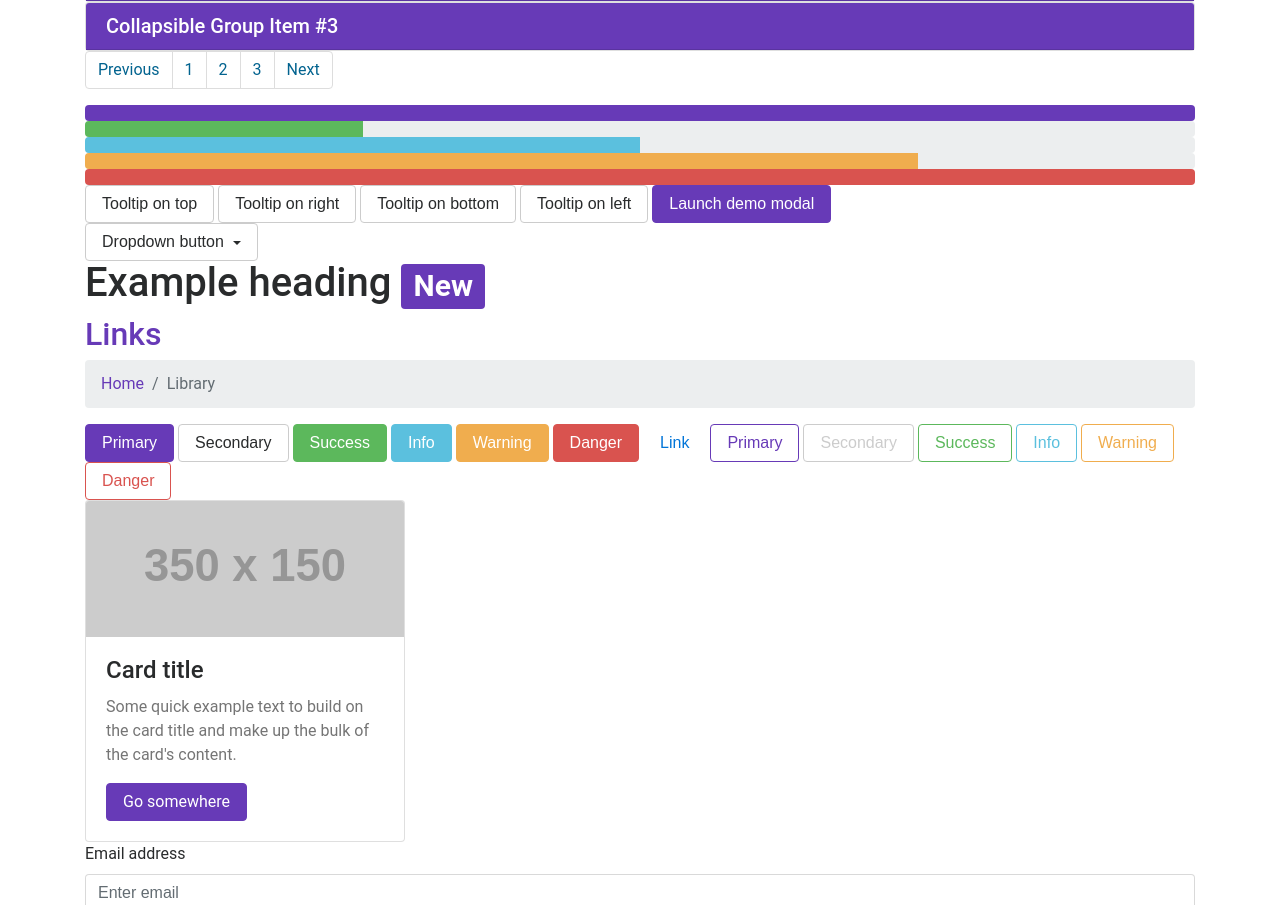
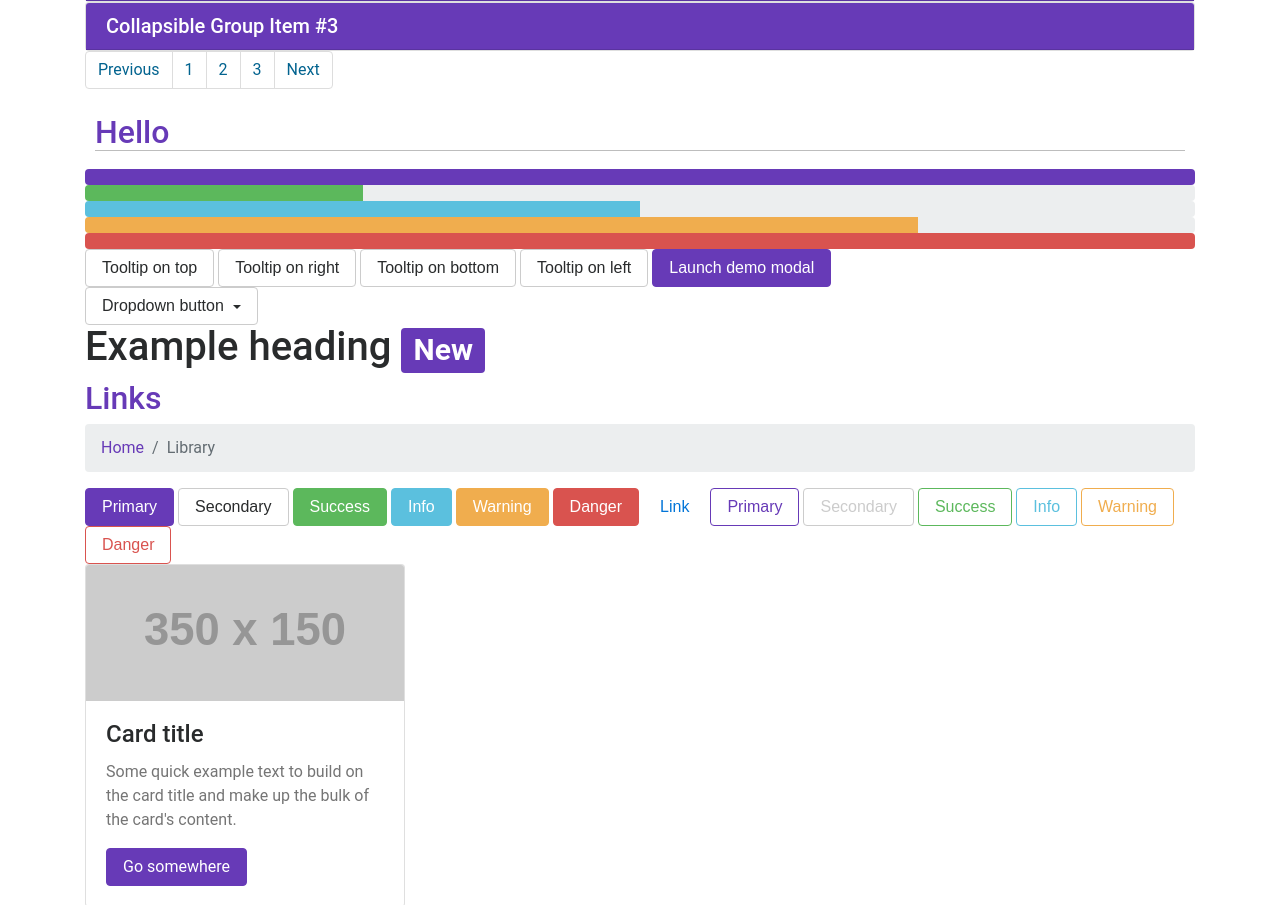
Before and after one commit to mythrex/SassBoilerPlate, a plain HTML site: page index.html in a window 1280 px wide. Shown: the part 939-1844 px from the top of the page. Drawn offline with Linux system fonts and the light colour scheme; placeholder pictures from the web are drawn by us.

Commit message:
Page-header

```diff
--- a/index.html
+++ b/index.html
@@ -145,6 +145,10 @@
     <li class="page-item"><a class="page-link" href="#">Next</a></li>
   </ul>
 </nav>
+
+<div class="page-header">
+  <h2>Hello</h2>
+</div>
 
 <div class="progress">
   <div class="progress-bar" role="progressbar" style="width: 100%" aria-valuenow="100" aria-valuemin="0" aria-valuemax="100"></div>
--- a/sass/_modules.sass
+++ b/sass/_modules.sass
@@ -8,3 +8,4 @@
 @import "modules/progress"
 @import "modules/dropdown"
 @import "modules/modal"
+@import "modules/pageHeader"
--- /dev/null
+++ b/sass/modules/_pageHeader.sass
@@ -0,0 +1,5 @@
+.page-header
+  color: $primary-color
+  padding: 10px
+  h1,h2,h3
+    border-bottom: 1px solid $divider-color
```
Also changed, not shown: css/style.css, 1 other file.
